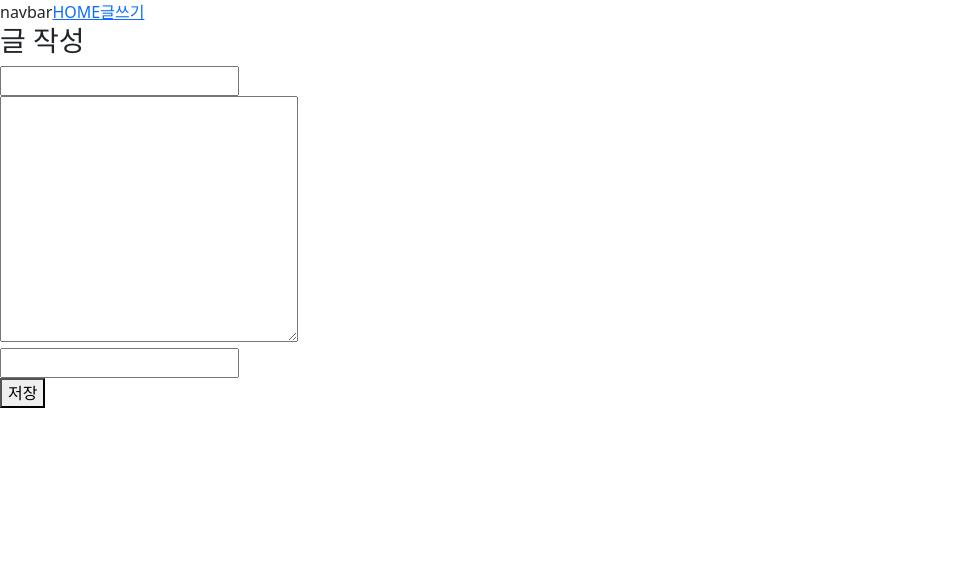
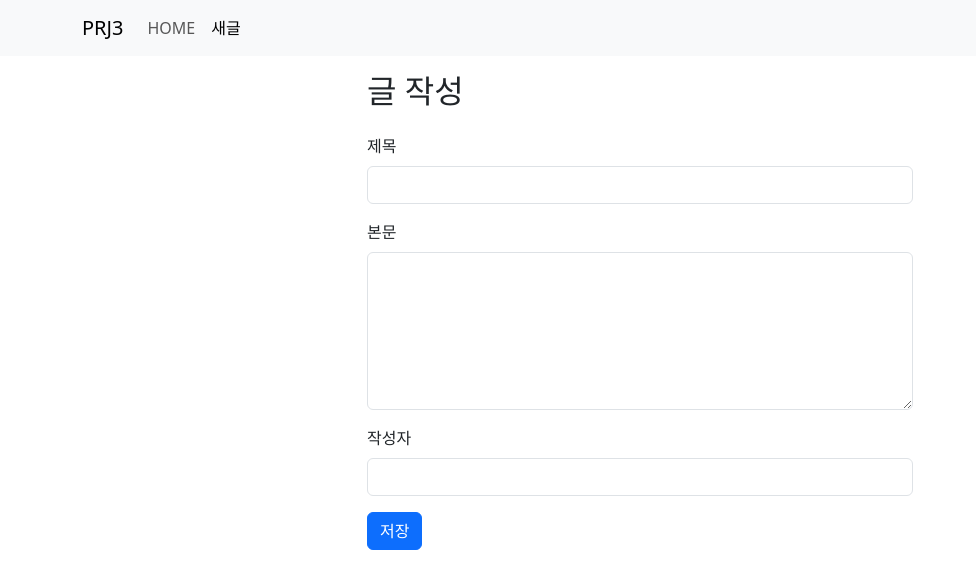
Before and after one commit to bluetree2/prj3, a React (Vite) app in the folder frontend/: page /board/add in a window 1280 px wide. Shown: the top 588 px of the page, without its empty margins (0-976 px from the left). Built offline with nearby package versions, Linux system fonts and the light colour scheme.

Commit message:
연속으로 새 글 입력하지 못하게

```diff
--- /dev/null
+++ b/frontend/src/common/AppNavBar.jsx
@@ -0,0 +1,25 @@
+import { Link, NavLink } from "react-router";
+import { Container, Nav, Navbar } from "react-bootstrap";
+
+export function AppNavBar() {
+  return (
+    <div>
+      <Navbar expand="lg" className="bg-body-tertiary">
+        <Container>
+          <Navbar.Brand>PRJ3</Navbar.Brand>
+          <Navbar.Toggle aria-controls="basic-navbar-nav" />
+          <Navbar.Collapse id="basic-navbar-nav">
+            <Nav className="me-auto">
+              <Nav.Link as={NavLink} to="/">
+                HOME
+              </Nav.Link>
+              <Nav.Link as={NavLink} to="/board/add">
+                새글
+              </Nav.Link>
+            </Nav>
+          </Navbar.Collapse>
+        </Container>
+      </Navbar>
+    </div>
+  );
+}
--- a/frontend/src/common/MainLayout.jsx
+++ b/frontend/src/common/MainLayout.jsx
@@ -1,15 +1,17 @@
 import { Link, Outlet } from "react-router";
+import { AppNavBar } from "./AppNavBar.jsx";
+import { Container, Nav, Navbar } from "react-bootstrap";
 
 export function MainLayout() {
   return (
     <div>
-      <div>
-        navbar
-        <Link to="/">HOME</Link>
-        <Link to="/board/add">글쓰기</Link>
+      <div className="mb-3">
+        <AppNavBar />
       </div>
       <div>
-        <Outlet />
+        <Container>
+          <Outlet />
+        </Container>
       </div>
     </div>
   );
--- a/frontend/src/feature/board/BoardAdd.jsx
+++ b/frontend/src/feature/board/BoardAdd.jsx
@@ -1,16 +1,27 @@
 import { useState } from "react";
-import { Navigate, useNavigate } from "react-router";
+import { useNavigate } from "react-router";
 import axios from "axios";
 import { toast } from "react-toastify";
+import {
+  Button,
+  Col,
+  FormControl,
+  FormGroup,
+  FormLabel,
+  Row,
+  Spinner,
+} from "react-bootstrap";
 
 export function BoardAdd() {
   const [title, setTitle] = useState("");
   const [content, setContent] = useState("");
   const [author, setAuthor] = useState("");
+  const [isProcessing, setIsProcessing] = useState(false);
 
   const navigate = useNavigate();
 
   function handleSaveButtonClick() {
+    setIsProcessing(true);
     axios
       .post("/api/board/add", {
         title: title,
@@ -19,58 +30,69 @@ export function BoardAdd() {
       })
       .then((res) => {
         const message = res.data.message;
-        console.log(message);
         if (message) {
           // toast 띄우기
           toast(message.text, { type: message.type });
         }
-        Navigate("/");
+        navigate("/");
         // "/"로 이동
         console.log("잘됨");
       })
       .catch((err) => {
         console.log("잘 안됨");
         const message = err.response.data.message;
-        console.log(message);
+        // console.log(message);
         if (message) {
+          // toast 띄우기
           toast(message.text, { type: message.type });
         }
       })
       .finally(() => {
         console.log("무조건 실행");
+        setIsProcessing(false);
       });
   }
 
   return (
+    <Row className="justify-content-center">
+      <Col xs={12} md={8} lg={6}>
+        <h2 className="mb-4">글 작성</h2>
         <div>
-      <h3>글 작성</h3>
-      <div>
-        <input
-          type="text"
+          <FormGroup className="mb-3" controlId="title1">
+            <FormLabel>제목</FormLabel>
+            <FormControl
               value={title}
               onChange={(e) => setTitle(e.target.value)}
-        />
+            ></FormControl>
+          </FormGroup>
         </div>
         <div>
-        <textarea
-          name=""
-          id=""
-          cols="30"
-          rows="10"
+          <FormGroup className="mb-3" controlId="content1">
+            <FormLabel>본문</FormLabel>
+            <FormControl
+              as="textarea"
+              rows={6}
               value={content}
               onChange={(e) => setContent(e.target.value)}
-        ></textarea>
+            />
+          </FormGroup>
         </div>
         <div>
-        <input
-          type="text"
+          <FormGroup className="mb-3" controlId="author1">
+            <FormLabel>작성자</FormLabel>
+            <FormControl
               value={author}
               onChange={(e) => setAuthor(e.target.value)}
             />
+          </FormGroup>
         </div>
-      <div>
-        <button onClick={handleSaveButtonClick}>저장</button>
+        <div className="mb-3">
+          <Button onClick={handleSaveButtonClick}>
+            {isProcessing && <Spinner />}
+            {isProcessing || "저장"}
+          </Button>
         </div>
-    </div>
+      </Col>
+    </Row>
   );
 }
```
Also changed, not shown: 1 other file (tests, documents, lock files or other folders). Lines whose indentation alone changed are shown as unchanged.
